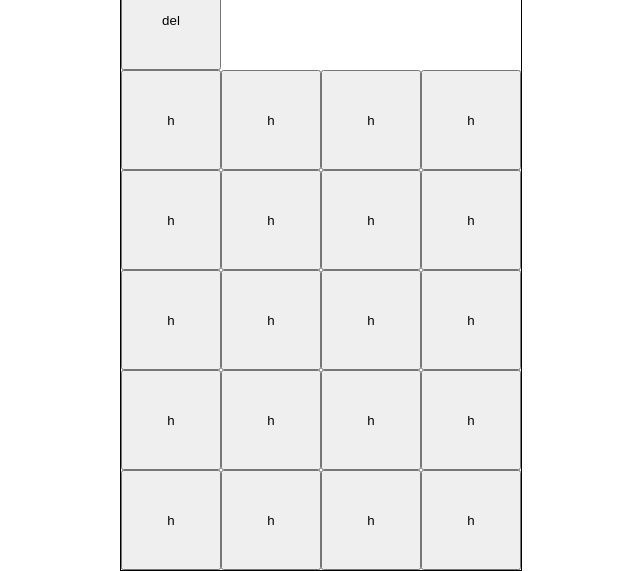
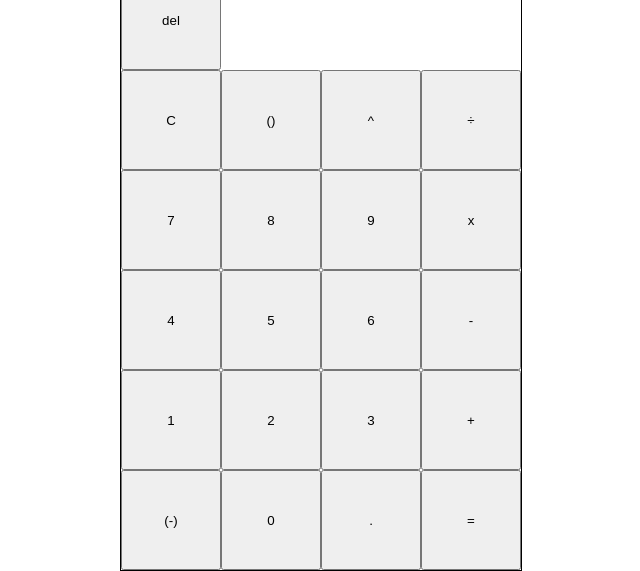
Before and after one commit to zlederma/calculator, a React (Create React App) app: page / in a window 1280 px wide. Shown: the part 230-801 px from the top of the page, without its empty margins (319-959 px from the left). Built offline with nearby package versions, Linux system fonts and the light colour scheme.

Commit message:
populated html structure

```diff
--- a/src/components/Buttons.js
+++ b/src/components/Buttons.js
@@ -10,11 +10,32 @@ export default function Buttons(props) {
         return buttons;
     }
     return (
-        <div className='buttons__container'>
+        <div className='buttons__wrapper'>
             <div className='buttons__delete-container'>
-                <Button category='other' val='del' setButton={props.setButton} />
+                <Button cat='other' val='del' setButton={props.setButton} />
             </div>
-            {showButtons()}
+            <div className='buttons__container'>
+                <Button cat='other' val='C' setButton={props.setButton} />
+                <Button cat='other' val='()' setButton={props.setButton} />
+                <Button cat='operator' val='^' setButton={props.setButton} />
+                <Button cat='operator' val='÷' setButton={props.setButton} />
+                <Button cat='operand' val='7' setButton={props.setButton} />
+                <Button cat='operand' val='8' setButton={props.setButton} />
+                <Button cat='operand' val='9' setButton={props.setButton} />
+                <Button cat='operator' val='x' setButton={props.setButton} />
+                <Button cat='operand' val='4' setButton={props.setButton} />
+                <Button cat='operand' val='5' setButton={props.setButton} />
+                <Button cat='operand' val='6' setButton={props.setButton} />
+                <Button cat='operator' val='-' setButton={props.setButton} />
+                <Button cat='operand' val='1' setButton={props.setButton} />
+                <Button cat='operand' val='2' setButton={props.setButton} />
+                <Button cat='operand' val='3' setButton={props.setButton} />
+                <Button cat='operator' val='+' setButton={props.setButton} />
+                <Button cat='other' val='(-)' setButton={props.setButton} />
+                <Button cat='operand' val='0' setButton={props.setButton} />
+                <Button cat='other' val='.' setButton={props.setButton} />
+                <Button cat='other' val='=' setButton={props.setButton} />
+            </div>
         </div>
     )
 }
```
